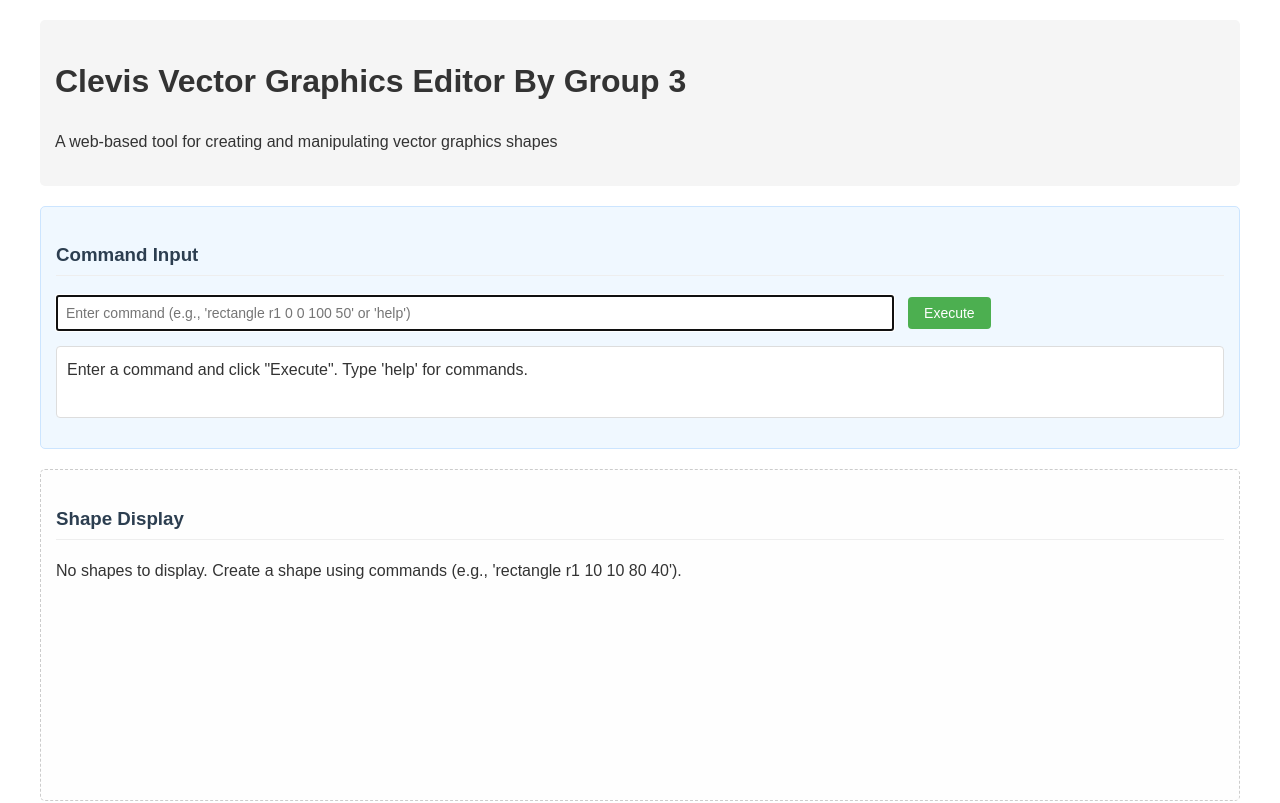
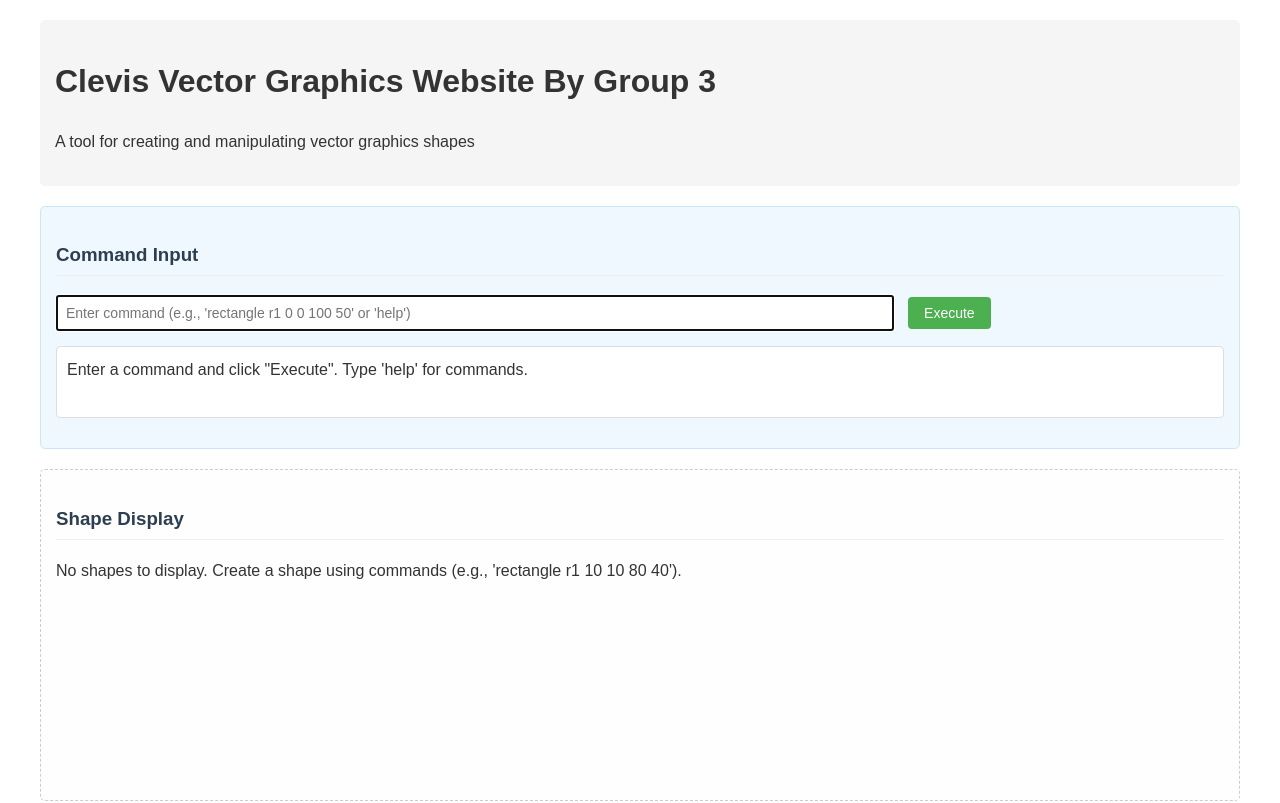
Before and after one commit to liuruizekevin/liuruizekevin.github.io, a plain HTML site: page index.html in a window 1280 px wide. Shown: the top 803 px of the page. Drawn offline with Linux system fonts and the light colour scheme.

Commit message:
Add files via upload

```diff
--- a/index.html
+++ b/index.html
@@ -95,8 +95,8 @@
 </head>
 <body>
 <div class="header">
-    <h1>Clevis Vector Graphics Editor By Group 3</h1>
-    <p>A web-based tool for creating and manipulating vector graphics shapes</p>
+    <h1>Clevis Vector Graphics Website By Group 3</h1>
+    <p>A tool for creating and manipulating vector graphics shapes</p>
 </div>
 
 <div class="control-panel">
```
Also changed, not shown: clevis_log.html (added, +1 -0 lines).
